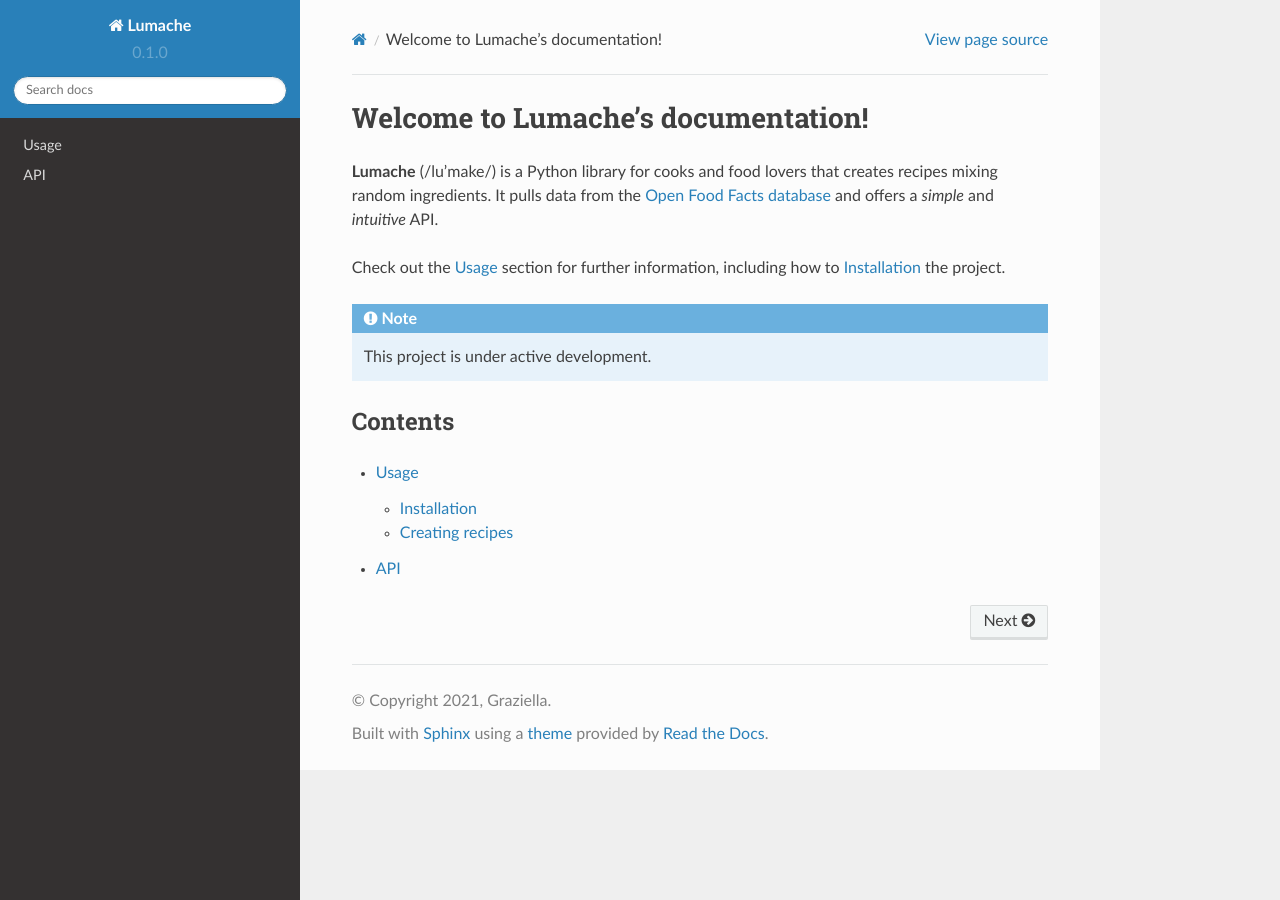
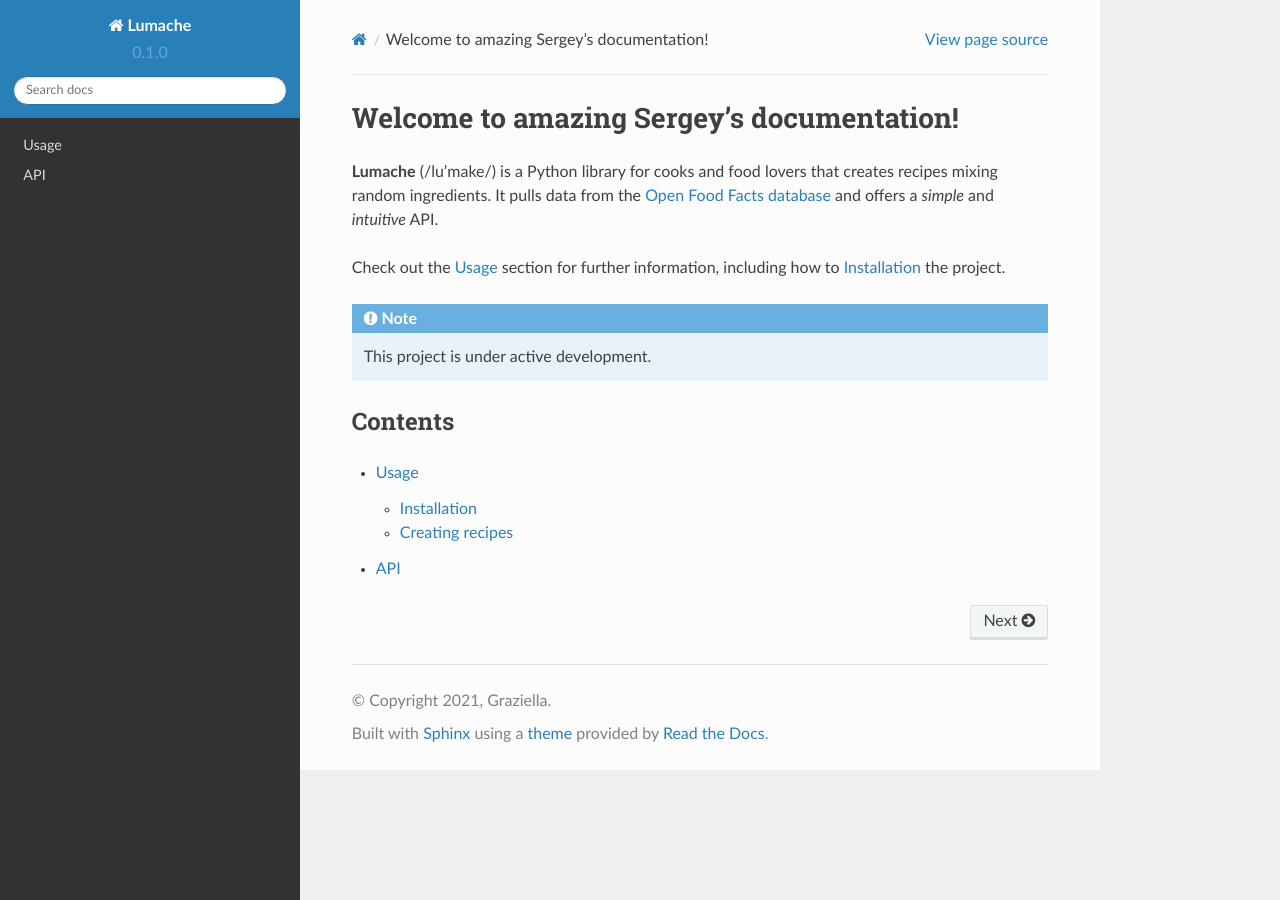
Before and after one commit to SergeyDukh/rtd-tutorial, a Sphinx documentation site: the page built from docs/source/index.rst, in a window 1280 px wide. Built offline with Sphinx 7.4.7 and the Read the Docs theme 2.0.0, drawn with Linux system fonts in a browser that asks for light colours.

Commit message:
Update main title to represent awesomeness of the project
Testing building from pull request

```diff
--- a/docs/source/index.rst
+++ b/docs/source/index.rst
@@ -1,4 +1,4 @@
-Welcome to Lumache's documentation!
+Welcome to amazing Sergey's documentation!
 ===================================
 
 **Lumache** (/lu'make/) is a Python library for cooks and food lovers
```
